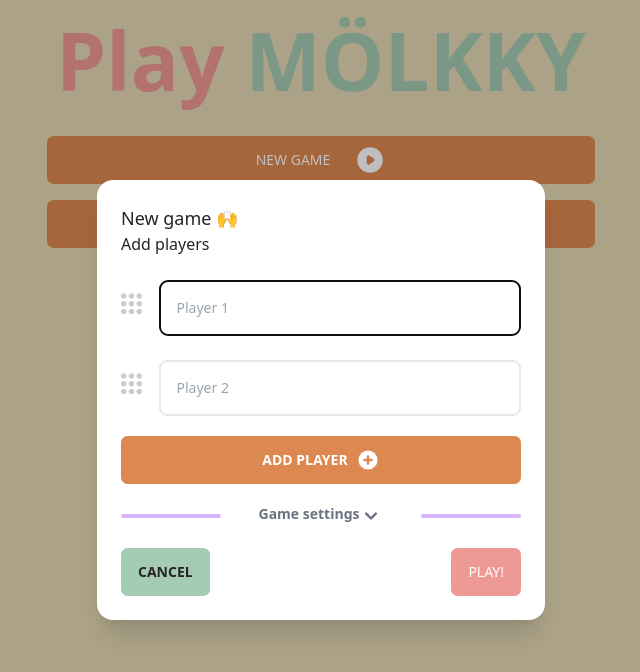
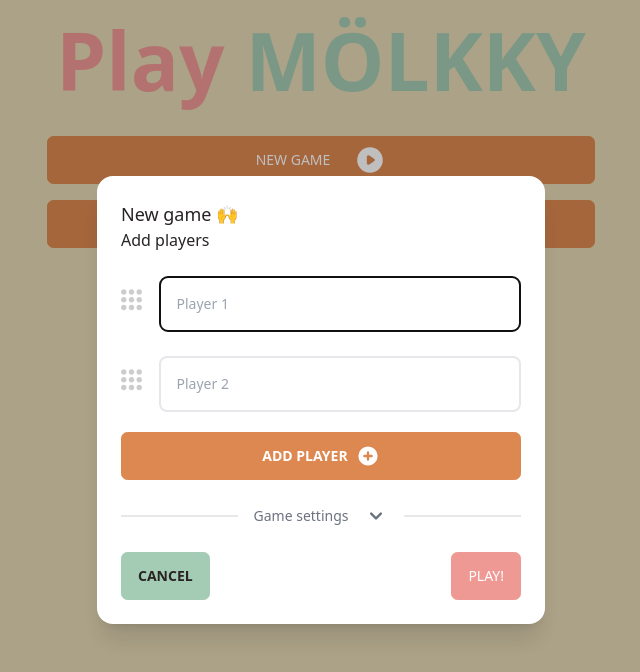
Before and after one commit to datschaub/play-molkky, a Next.js app: page / in a window 1280 px wide. Both pictures are taken after a click on the button "NEW GAME". Shown: the top 672 px of the page, without its empty margins (319-959 px from the left). Built offline with nearby package versions, Linux system fonts and the light colour scheme.

Commit message:
swapped separator

```diff
--- a/src/components/GameSettings.tsx
+++ b/src/components/GameSettings.tsx
@@ -1,5 +1,4 @@
 import { ChevronDownIcon, LightningBoltIcon } from "@heroicons/react/solid";
-import { Separator } from "@radix-ui/react-separator";
 import { AnimatePresence, motion, MotionConfig } from "framer-motion";
 import { useState } from "react";
 import { FieldValues, UseFormGetValues } from "react-hook-form";
@@ -42,11 +41,11 @@
     return (
         <div className="overflow-hidden">
             <div className="flex items-center justify-between align-center">
-                <Separator className="w-1/4 h-1 bg-purple-300 rounded-full" />
                 <div
-                    className="flex p-2 font-bold align-center hover:cursor-pointer"
+                    className="flex flex-col w-full border-opacity-50"
                     onClick={toggleAccordion}
                 >
+                    <div className="divider">
                         Game settings
                         <motion.div
                             variants={variants}
@@ -56,7 +55,7 @@
                             <ChevronDownIcon className="w-6" />
                         </motion.div>
                     </div>
-                <Separator className="w-1/4 h-1 bg-purple-300 rounded-full" />
+                </div>
             </div>
             <AnimatePresence>
                 {gameSettingsOpen && (
```
Lines whose indentation alone changed are shown as unchanged.
